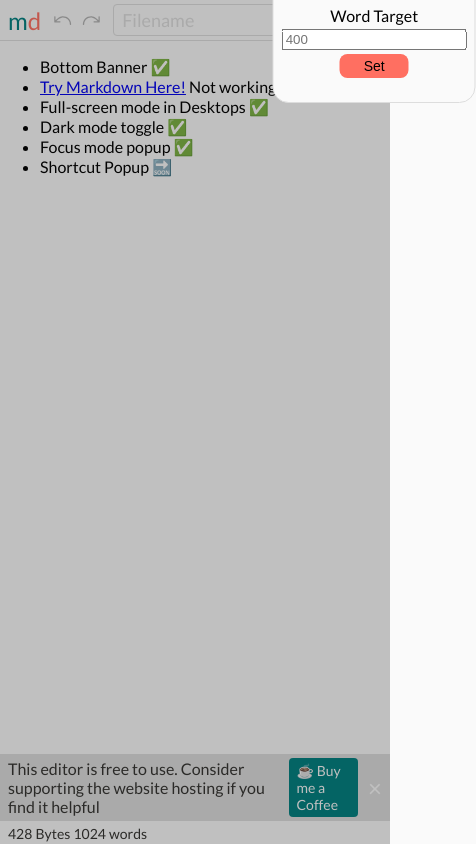
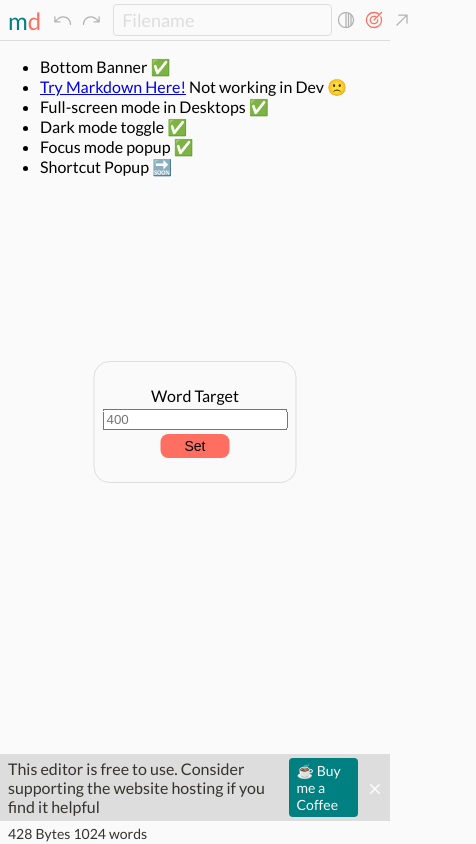
Before and after one commit to rajathc/mdoodle, a plain HTML site: page index.html in a window 390 px wide. Both pictures are taken after a click on the picture 374 px from the left and 20 px from the top of the page. Shown: the whole page, 476 px wide, since content can reach past the window. Drawn offline with Linux system fonts and the light colour scheme.

Commit message:
fixed popups for mobile

```diff
--- a/script.js
+++ b/script.js
@@ -98,9 +98,6 @@ document.addEventListener("DOMContentLoaded", function() {
 
 var popupButton = document.getElementById('popupButton');
 var popup = document.getElementById('popup');
-var mobileOverlay = document.createElement('div'); // Create mobile overlay element
-mobileOverlay.classList.add('mobile-overlay'); // Add mobile overlay class
-document.body.appendChild(mobileOverlay); // Append mobile overlay to document body
 
 var isOpen = false; // Track if popup is open
 
@@ -117,43 +114,50 @@ popupButton.addEventListener('click', function(event) {
 
 // Function to open the popup
 function openPopup() {
-    // Calculate position relative to button
-    var rect = popupButton.getBoundingClientRect();
-    var popupWidth = popup.offsetWidth;
-    var popupHeight = popup.offsetHeight;
+    // Determine screen width for responsive positioning
+    var screenWidth = window.innerWidth;
 
-    // Position popup below the button
-    popup.style.top = rect.bottom + 12 + 'px'; // 12px below button
-    popup.style.left = rect.left + (rect.width / 2) - (popupWidth / 2) + 'px';
+    // Show popup based on screen width
+    if (screenWidth <= 768) {
+        // Mobile screen positioning
+        popup.classList.add('popup-mobile');
+    } else {
+        // Desktop screen positioning
+        popup.classList.add('popup-desktop');
 
-    // Show popup and mobile overlay
+        // Calculate position relative to the button
+        var buttonRect = popupButton.getBoundingClientRect();
+        var popupWidth = popup.offsetWidth;
+
+        var popupLeft = buttonRect.left + (buttonRect.width / 2) - (popupWidth / 2);
+        var popupTop = buttonRect.bottom + 12; // 12px below the button
+
+        // Apply calculated position
+        popup.style.left = popupLeft + 'px';
+        popup.style.top = popupTop + 'px';
+    }
+
+    // Show popup
     popup.style.display = 'block';
-    popup.classList.add('popup-below');
-
-    // Show mobile overlay only on phones
-    if (window.innerWidth <= 768) {
-        mobileOverlay.style.display = 'block';
-    }
 
     // Set isOpen to true
     isOpen = true;
 
-    // Close popup when clicking outside or on mobile overlay
+    // Close popup when clicking outside
     document.addEventListener('click', closePopupOutside);
 }
 
 // Function to close the popup
 function closePopup() {
     popup.style.display = 'none';
-    popup.classList.remove('popup-below');
-    mobileOverlay.style.display = 'none';
+    popup.classList.remove('popup-mobile', 'popup-desktop');
     isOpen = false;
     document.removeEventListener('click', closePopupOutside);
 }
 
-// Function to close popup when clicking outside or on mobile overlay
+// Function to close popup when clicking outside
 function closePopupOutside(event) {
-    if (!popup.contains(event.target) && event.target !== popupButton && !mobileOverlay.contains(event.target)) {
+    if (!popup.contains(event.target) && event.target !== popupButton) {
         closePopup();
     }
 }
--- a/styles.css
+++ b/styles.css
@@ -253,23 +253,15 @@ input[type=text]{
 }
 
 /* Default style for larger screens */
-.popup-below {
-    position: absolute;
-    top: calc(100% + 12px); /* Position 12px below the button */
+.popup-mobile {
+    position: fixed;
+    top: 50%;
     left: 50%;
-    transform: translateX(-50%);
-    display: none; /* Hidden by default */
+    transform: translate(-50%, -50%);
 }
 
-
-.mobile-overlay {
-    position: fixed;
-    top: 0;
-    left: 0;
-    width: 100%;
-    height: 100%;
-    background-color: var(--overlay-color) ;
-    z-index: 999; /* Lower than popup z-index */
+.popup-desktop {
+    position: absolute;
     display: none;
 }
 
@@ -297,16 +289,16 @@ button{
 @media only screen and (min-width: 840px) {
 }
 
-@media only screen and (max-width: 840px) {
+@media only screen and (min-width: 480px) {
+    .popup-desktop {
+        top: calc(100% + 12px); /* Position below the button with 12px offset */
+        left: 50%;
+        transform: translateX(-50%);
+    }
 }
 
 @media only screen and (max-width: 480px) {
     .hidden-sm{
         display: none;
     }
-    .popup {
-        top: 50%;
-        left: 50%;
-        transform: translate(-50%, -50%);
-    }
 }
```
